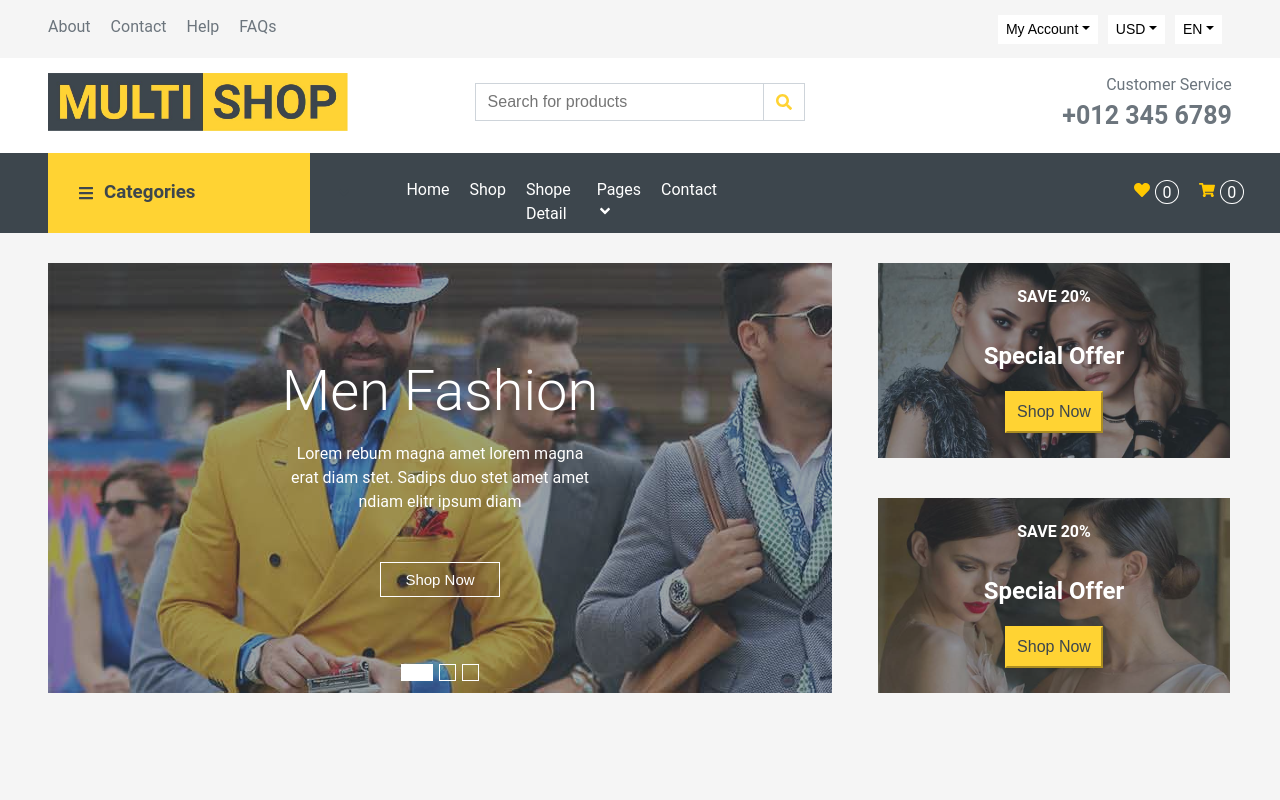
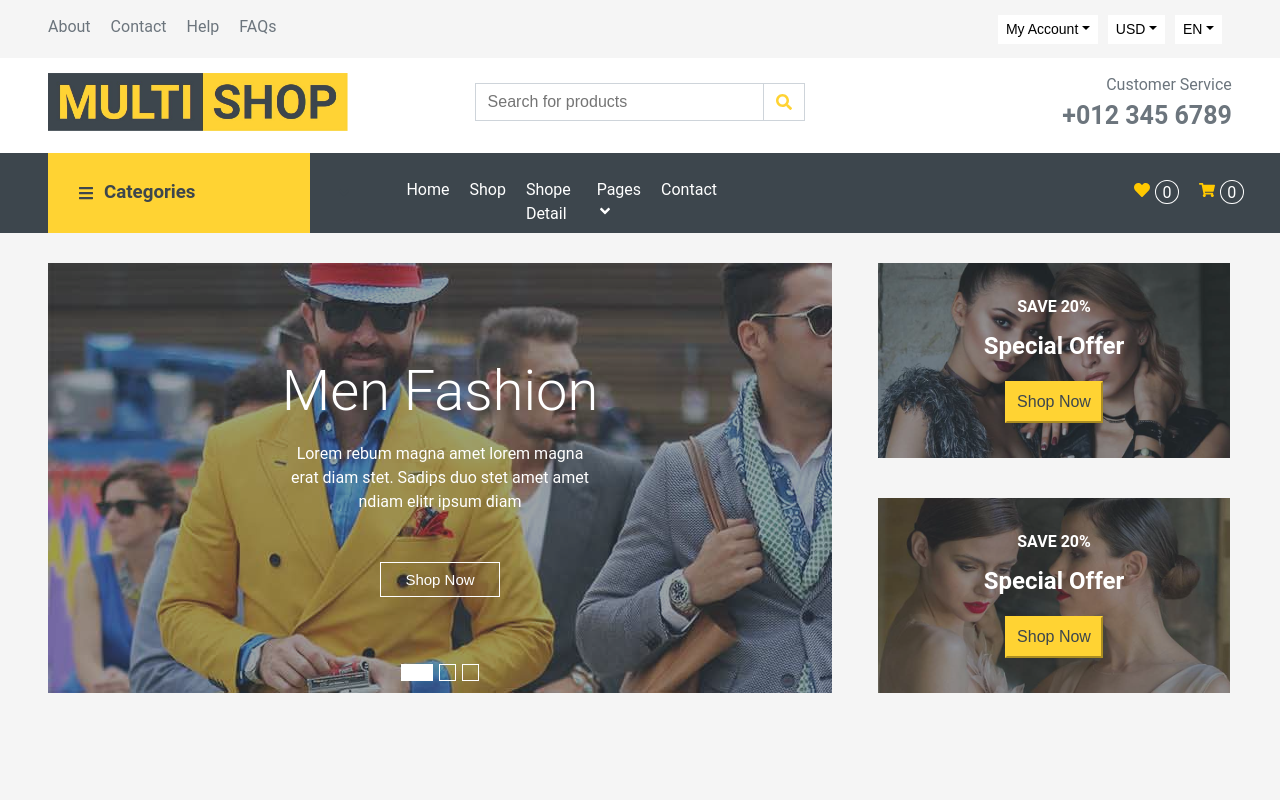
Before and after one commit to Arshak22/Second-Web-Template, a React (Create React App) app in the folder react-app/: page / in a window 1280 px wide. Shown: the top 800 px of the page. Built offline with nearby package versions, Linux system fonts and the light colour scheme.

Commit message:
Full Done

```diff
--- a/react-app/src/Components/HoverPicture/style.css
+++ b/react-app/src/Components/HoverPicture/style.css
@@ -41,7 +41,6 @@
     font-size: 1rem;
     font-weight: 500;
     line-height: 1.2;
-    padding-bottom: 20px;
     text-transform: uppercase;
 }
 
```
